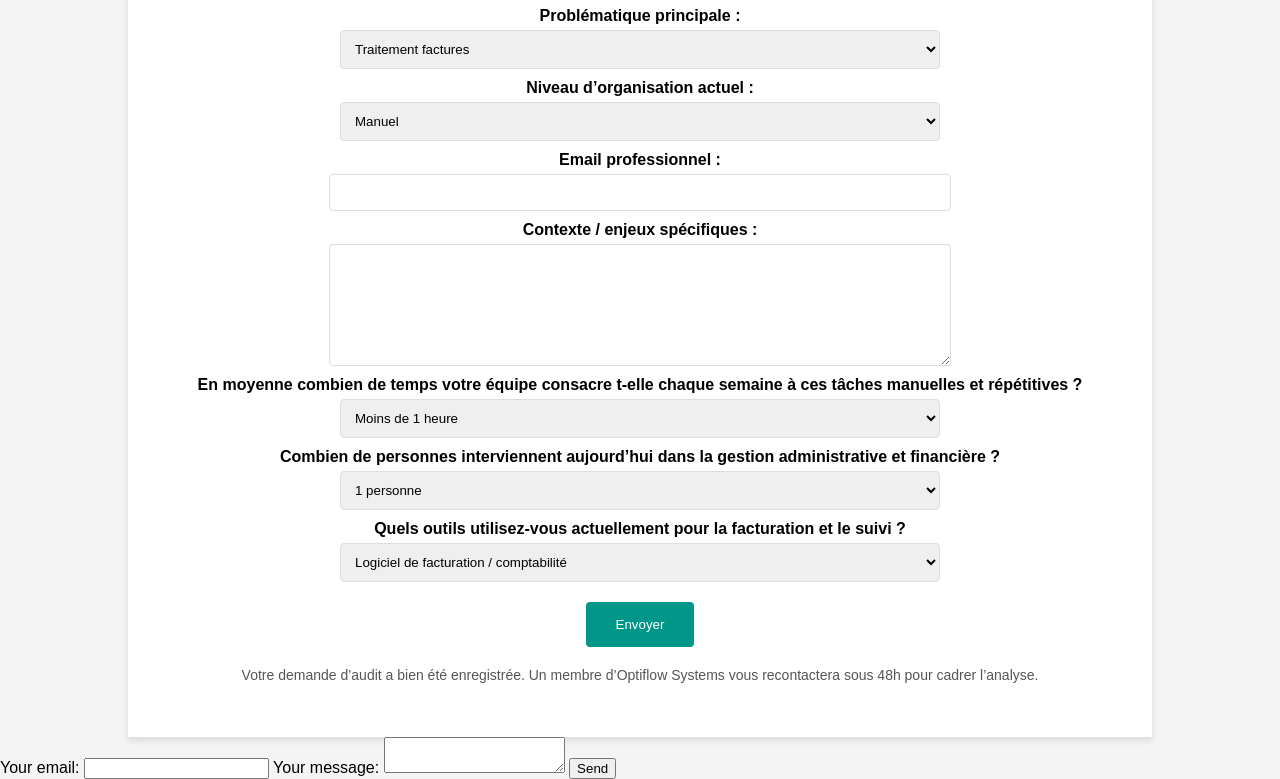
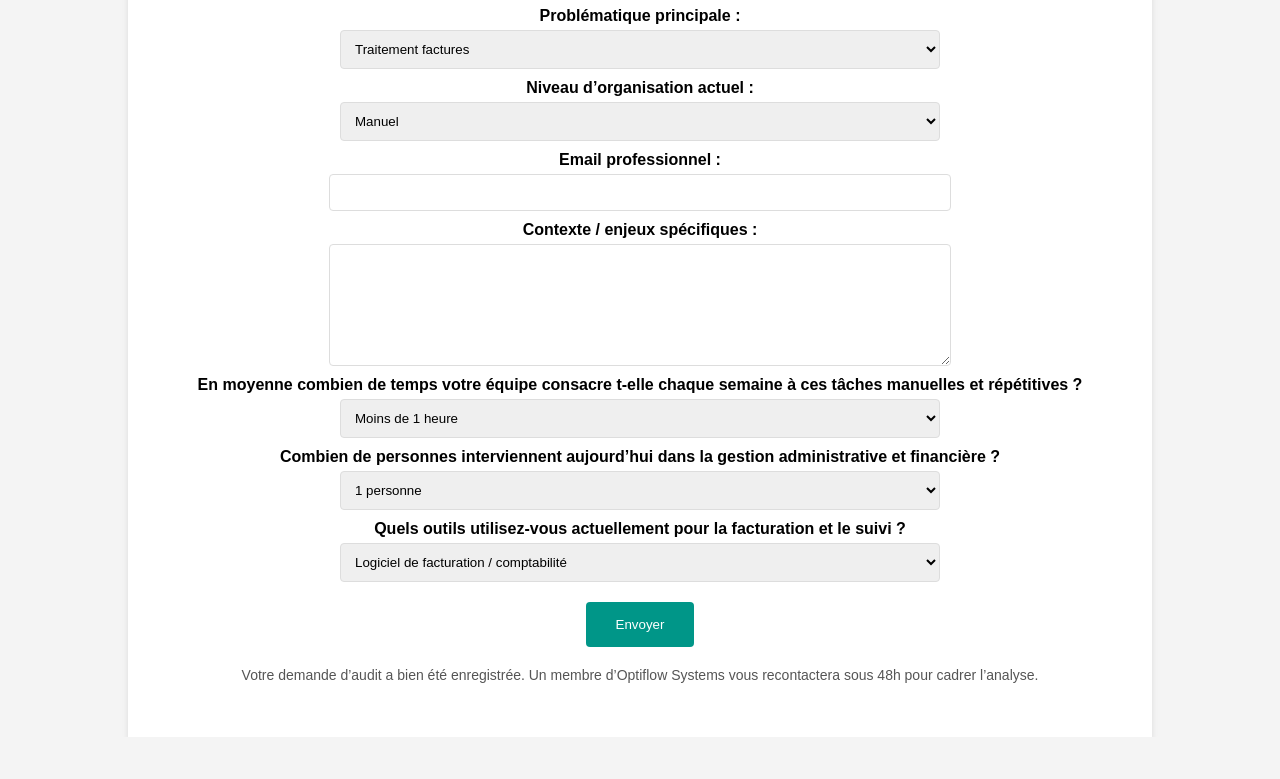
Before and after one commit to Optiflow-Systems/Optiflow-sytemss, a plain HTML site: page index.html in a window 1280 px wide. Shown: the part 621-1400 px from the top of the page. After the commit the page ends 1358 px from the top, so only its background shows below. Drawn offline with Linux system fonts and the light colour scheme.

Commit message:
Update index.html
Mise à jour du formulaire

```diff
--- a/index.html
+++ b/index.html
@@ -170,7 +170,7 @@
 
     <div class="form-container" id="form">
         <h2>Demandez votre audit</h2>
-        <form action="" method="POST">
+        <form action="https://formspree.io/f/mnjqyzej" method="POST">
             <label for="structure">Type de structure :</label>
             <select id="structure" name="structure">
                 <option value="PME/TPE">PME / TPE</option>
@@ -242,19 +242,6 @@
 
     <p class="micro-reassurance">Votre demande d’audit a bien été enregistrée. Un membre d’Optiflow Systems vous recontactera sous 48h pour cadrer l’analyse.</p>
 </div>
-<form action="https://formspree.io/f/mnjqyzej" method="POST">
-  <label>
-    Your email:
-    <input type="email" name="email">
-  </label>
-
-  <label>
-    Your message:
-    <textarea name="message"></textarea>
-  </label>
-
-  <button type="submit">Send</button>
-</form>
 
 </body>
 
```
